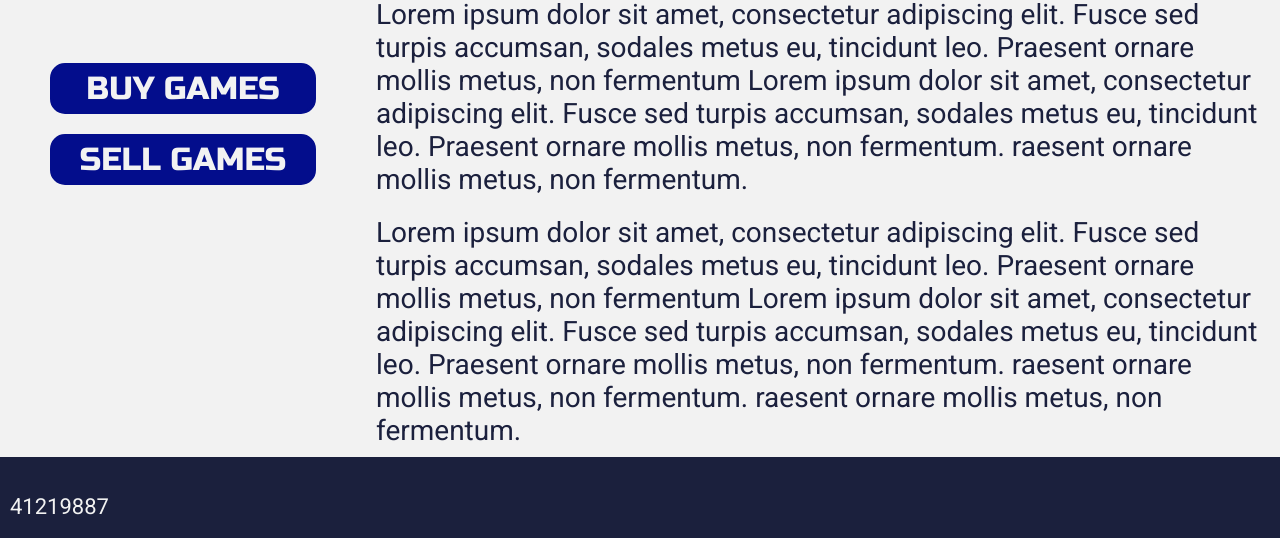
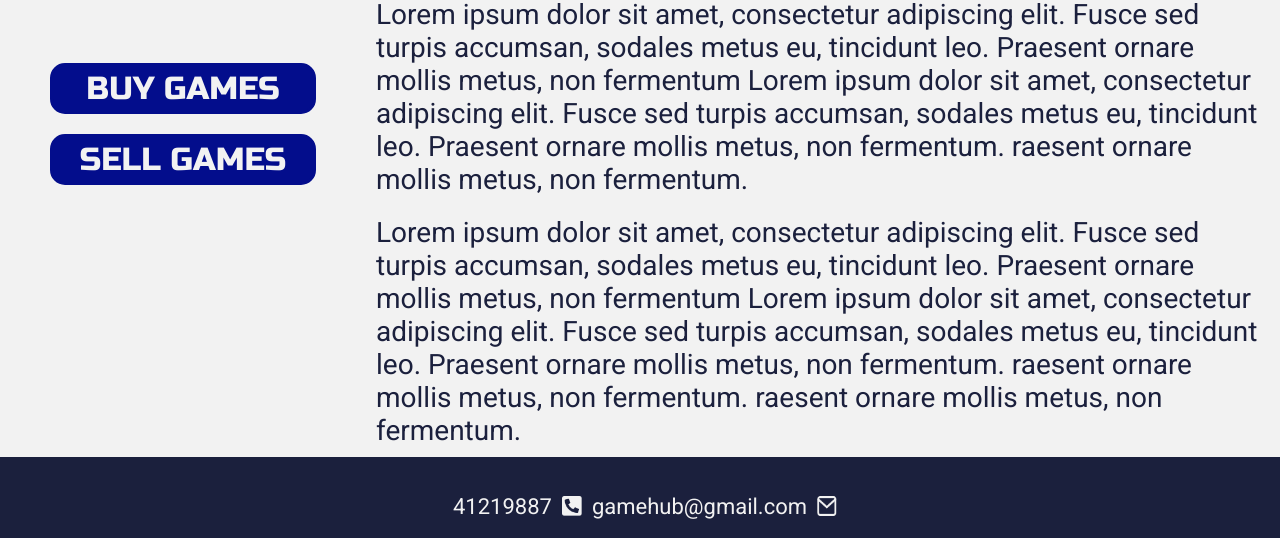
Before and after one commit to JoakimWibe/gamehub, a plain HTML site: page index.html in a window 1280 px wide. Shown: the part 727-1265 px from the top of the page. Drawn offline with Linux system fonts and the light colour scheme.

Commit message:
Update styles.css

```diff
--- a/css/styles.css
+++ b/css/styles.css
@@ -131,8 +131,5 @@ nav a:hover{
         padding: 19% 40px;
     }
 
-    .contact{
-        flex-direction: column;
-    }
 
 }
```
